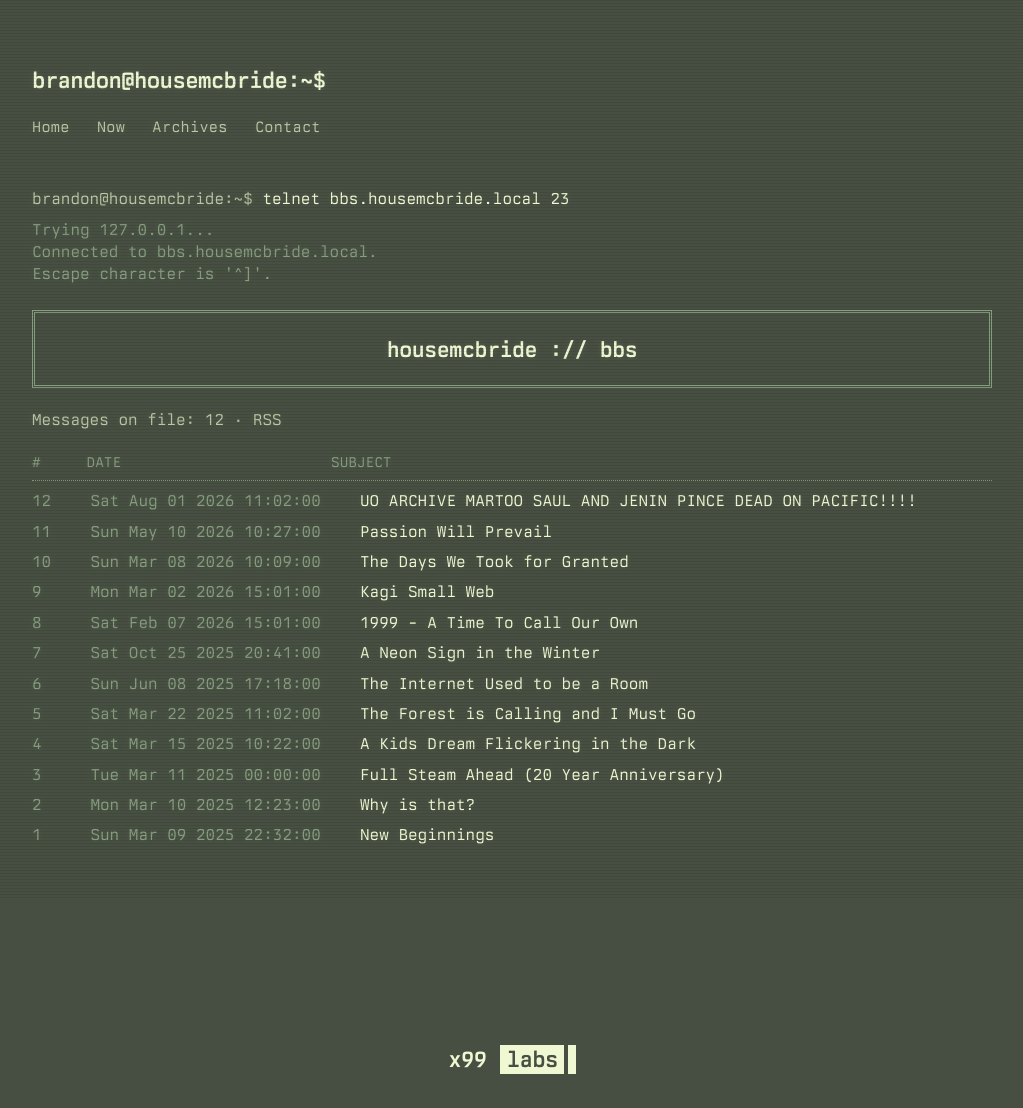
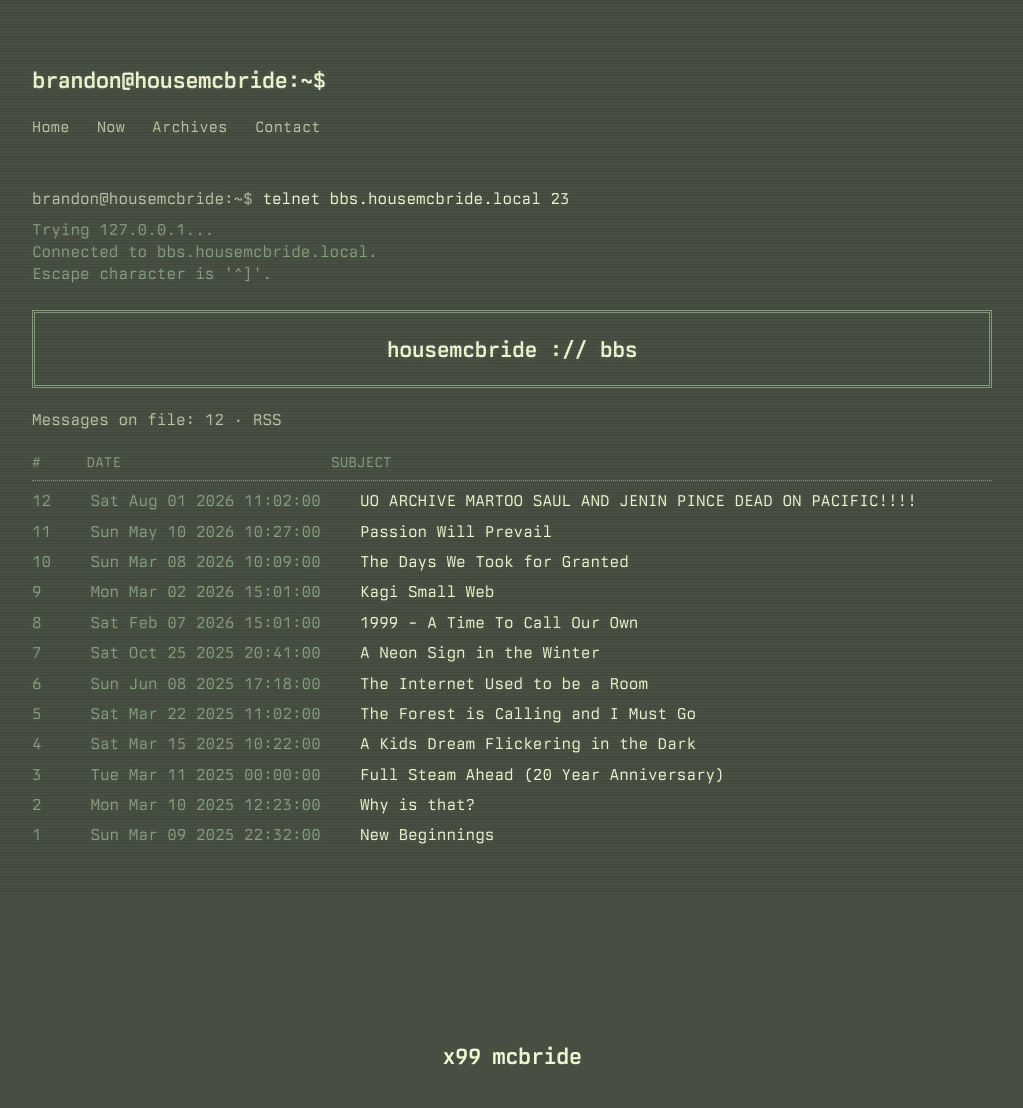
Before and after one commit to bmcbride-op/bmcbride-op.github.io, a Jekyll site: the page built from index.html, in a window 1280 px wide. Shown: the whole page, without its empty margins (128-1151 px from the left). Built offline with Jekyll 4.4.1, drawn with Linux system fonts in a browser that asks for light colours; some web fonts are replaced.

Commit message:
Update footer wordmark and links

```diff
--- a/_layouts/default.html
+++ b/_layouts/default.html
@@ -63,9 +63,9 @@
 
     <!-- x99 labs wordmark — appears on every page -->
     <footer class="site-footer">
-      <a href="/" aria-label="x99 labs — home">
+      <a href="/" aria-label="housemcbride — home">
         <span class="x99-wordmark">
-          x99 <span class="x99-wordmark__block"><span class="x99-wordmark__tag">labs</span></span>
+          x99 <span class="house-wordmark__block"><span class="house-wordmark__tag">mcbride</span></span>
         </span>
       </a>
     </footer>
```
